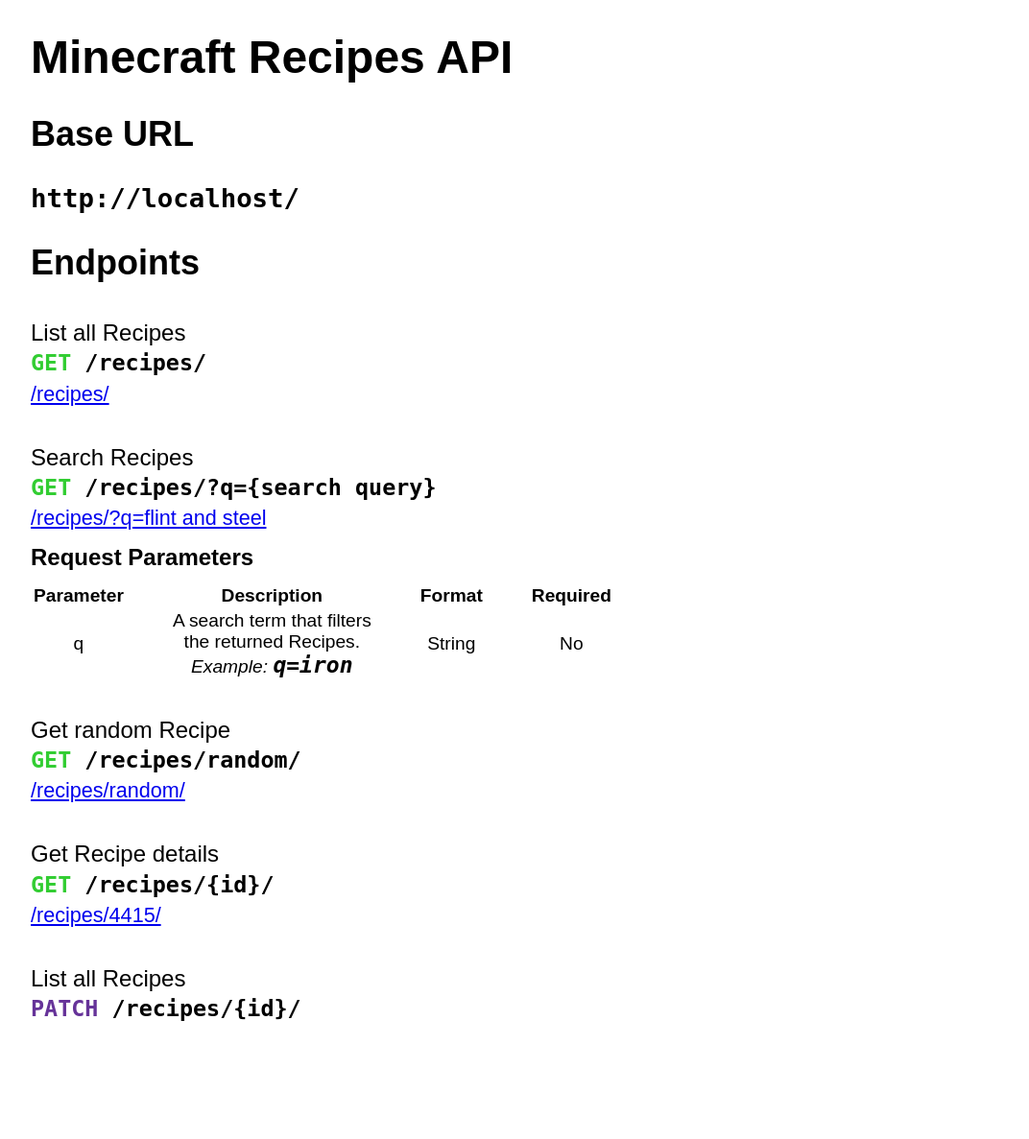
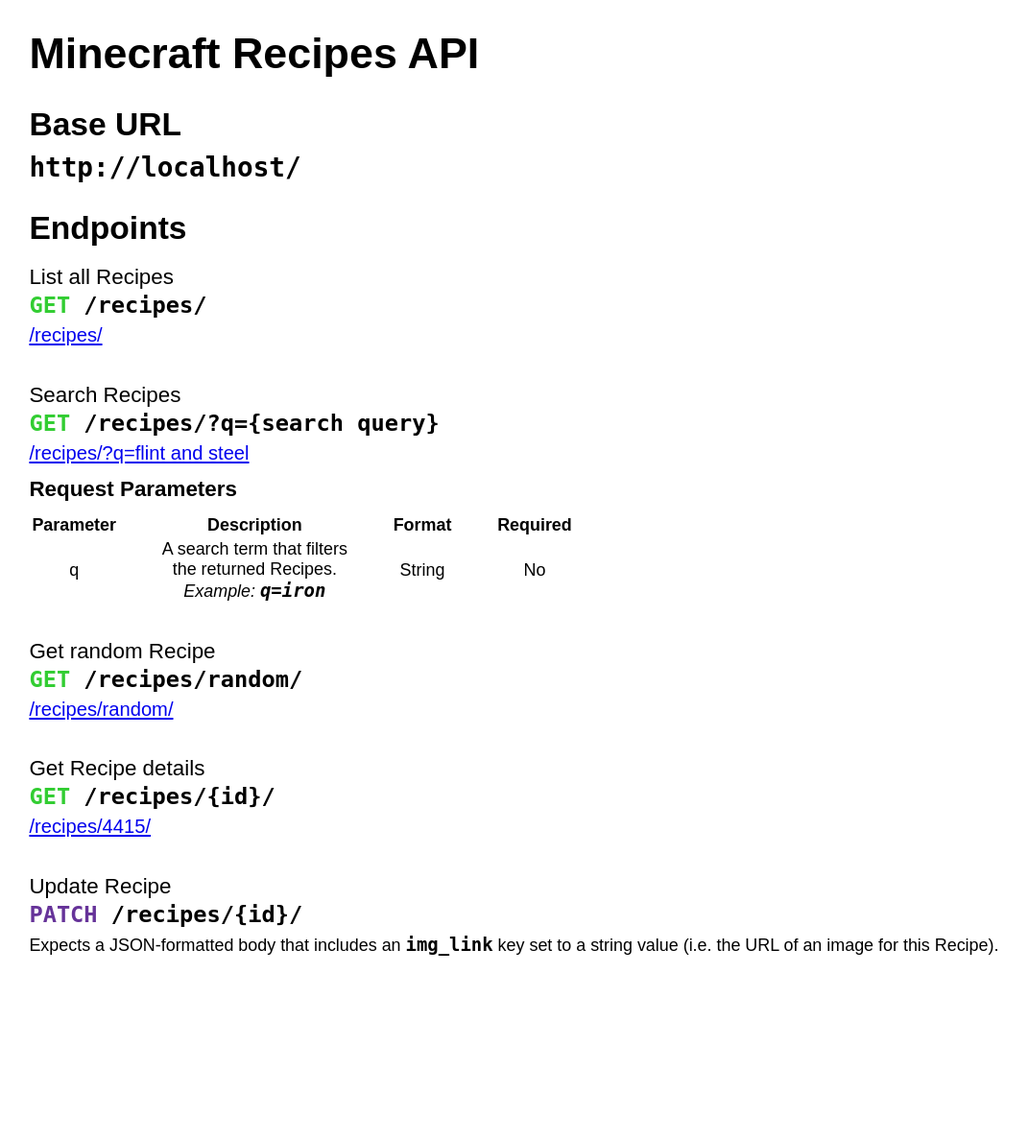
Before and after one commit to BeartoothCoder/mc_api, a Django app: page / in a window 1280 px wide. Shown: the whole page at 96% size, without its empty margins (0-1072 px from the left). After the commit the page ends 996 px from the top, so only its background shows below. Run offline with Django 5.2, Linux system fonts and the light colour scheme.

Commit message:
Add PATCH usage details. Tweak page layout

```diff
--- a/templates/home.html
+++ b/templates/home.html
@@ -7,7 +7,7 @@
     <style>
         :root {
             font-family: Arial, Helvetica, sans-serif;
-            font-size: 1.5em;
+            font-size: 1.4em;
         }
         body {
             padding-left: 1rem;
@@ -23,14 +23,16 @@
         tr > * {
             padding-right: 2rem;
             text-align: center;
-            font-size: .8rem;
+        }
+        h2 {
+            margin-bottom: -.75rem;
         }
         h4 {
             margin-top: -.5rem;
             margin-bottom: .5rem;
         }
         code {
-            font-size: 1.2em;
+            font-size: 1.3em;
             font-weight: bold;
         }
         .get {
@@ -44,6 +46,9 @@
         }
         a:visited {
             color: blue;
+        }
+        .details {
+            font-size: .8em;
         }
     </style>
 </head>
@@ -63,7 +68,7 @@
         <code><span class="get">GET</span> /recipes/?q={search query}</code><br>
         <a href="/recipes/?q=flint and steel">/recipes/?q=flint and steel</a>
         <h4>Request Parameters</h4>
-        <table>
+        <table class="details">
             <thead>
                 <tr>
                     <th>Parameter</th>
@@ -93,8 +98,12 @@
         <a href="/recipes/4415/">/recipes/4415/</a>
     </p>
     <p>
-        List all Recipes<br>
+        Update Recipe<br>
         <code><span class="patch">PATCH</span> /recipes/{id}/</code><br>
+        <span class="details">
+        Expects a JSON-formatted body that includes an <code>img_link</code>
+        key set to a string value (i.e. the URL of an image for this Recipe).
+        </span>
     </p>
 
 </body>
```
